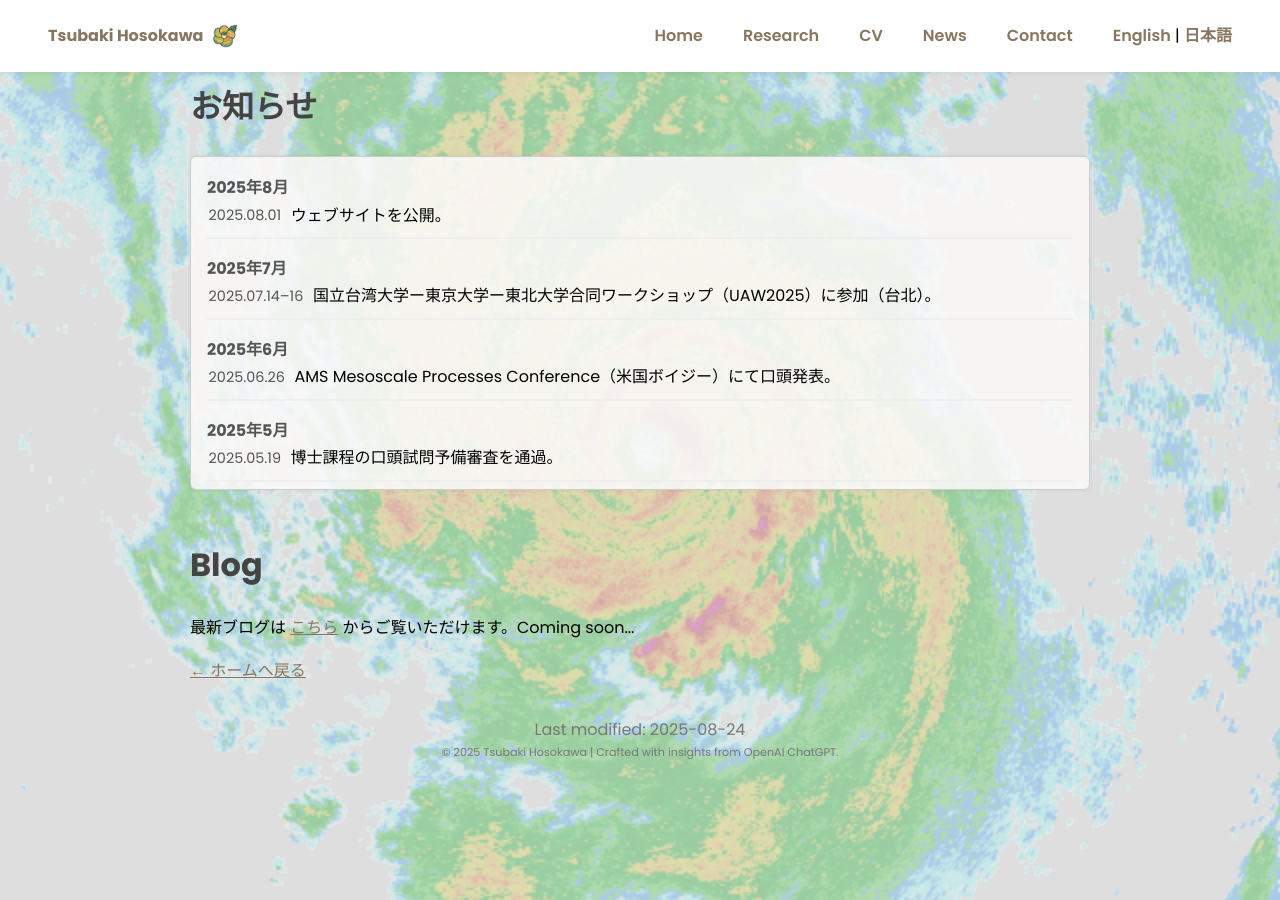
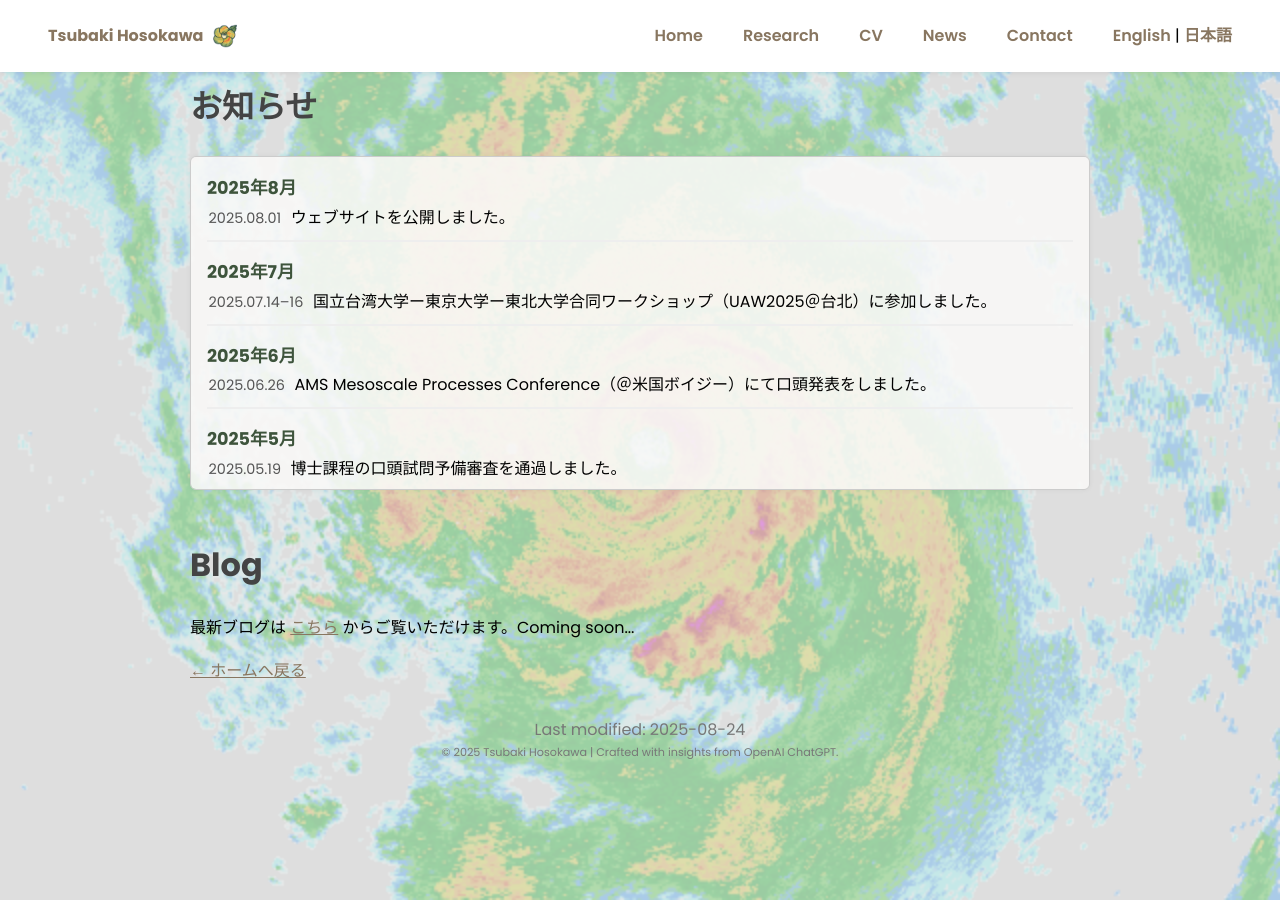
Before and after one commit to tsubakih07/tsubaki_homepage, a Jekyll site: the page built from news_ja.html, in a window 1280 px wide. Built offline with Jekyll 4.4.1, drawn with Linux system fonts in a browser that asks for light colours.

Commit message:
updated news format and introduction section

```diff
--- a/_data/news_ja.yml
+++ b/_data/news_ja.yml
@@ -1,41 +1,41 @@
 - month: 2025年8月
   items:
     - date: 2025.08.01
-      text: ウェブサイトを公開。
+      text: ウェブサイトを公開しました。
 
 - month: 2025年7月
   items:
     - date: 2025.07.14–16
-      text: 国立台湾大学ー東京大学ー東北大学合同ワークショップ（UAW2025）に参加（台北）。
+      text: 国立台湾大学ー東京大学ー東北大学合同ワークショップ（UAW2025＠台北）に参加しました。
 
 - month: 2025年6月
   items:
     - date: 2025.06.26
-      text: AMS Mesoscale Processes Conference（米国ボイジー）にて口頭発表。
+      text: AMS Mesoscale Processes Conference（＠米国ボイジー）にて口頭発表をしました。
 
 - month: 2025年5月
   items:
     - date: 2025.05.19
-      text: 博士課程の口頭試問予備審査を通過。
+      text: 博士課程の口頭試問予備審査を通過しました。
 
 - month: 2025年2月
   items:
     - date: 2025.02.20
-      text: 台風Chanthuの地形性降水に関する研究を<a href="https://www.eorc.jaxa.jp/IPWG/FG1/index.html" target="_blank">IPWG-OPFG</a>で講演。
+      text: 台風Chanthuの地形性降水に関する研究を<a href="https://www.eorc.jaxa.jp/IPWG/FG1/index.html" target="_blank">IPWG-OPFG</a>で講演しました。
 
 - month: 2024年11月
   items:
     - date: 2024.11.19
-      text: 2024 NTU-Kyoto University-Uiversity of Humburg Trilateral Symposium Parallel Session - Flood/Disaster Preventionで講演。
+      text: 2024 NTU-Kyoto University-Uiversity of Humburg Trilateral Symposium Parallel Session - Flood/Disaster Preventionで講演しました。
 
 - month: 2024年7月
   items:
     - date: 2024.07.26
-      text: AMS Mountain Meteorology Conference（米国ボイジー）にて口頭発表。
+      text: AMS Mountain Meteorology Conference（＠米国ボイジー）にて口頭発表をしました。
     - date: 2024.07.09
-      text: Qualification Examinationに合格。
+      text: Qualification Examinationに合格しました。
 
 - month: 2024年6月
   items:
     - date: 2024.06.28
-      text: AOGS2024（韓国平昌）にて口頭発表。
+      text: AOGS2024（＠韓国平昌）にて口頭発表をしました。
--- a/assets/css/news.css
+++ b/assets/css/news.css
@@ -13,8 +13,9 @@
 
 .news-date {
   font-weight: bold;
-  color: #555;
+  color: #3e543c;
   margin-top: 0.1rem;
+  font-size: 1.1rem;
 }
 
 /* News section */
@@ -27,4 +28,5 @@
 .news-text {
   padding: 0 0.5rem;
   display: inline;
+  font-size: 1rem;
 }
```
Also changed, not shown: index.html (+4 -6 lines), index_ja.html (+4 -3 lines), _includes/head.html (line endings or trailing spaces).
